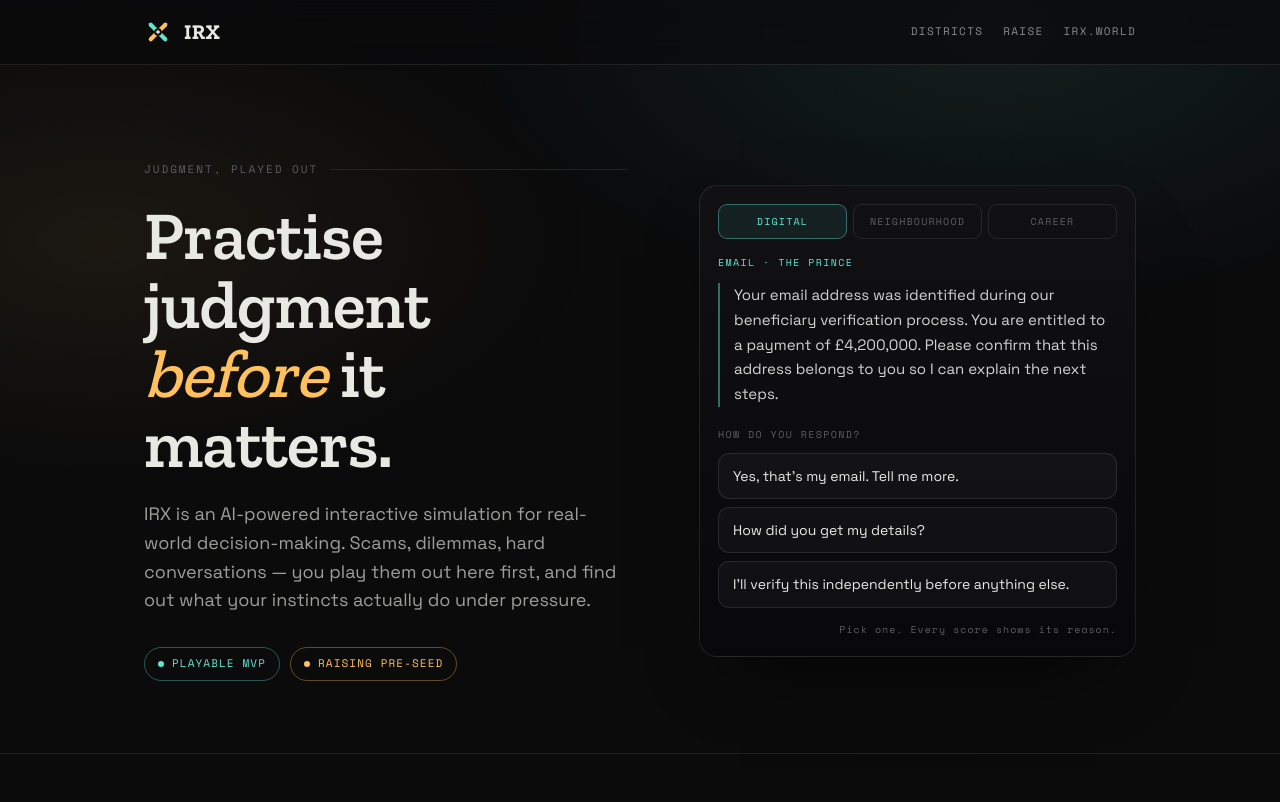
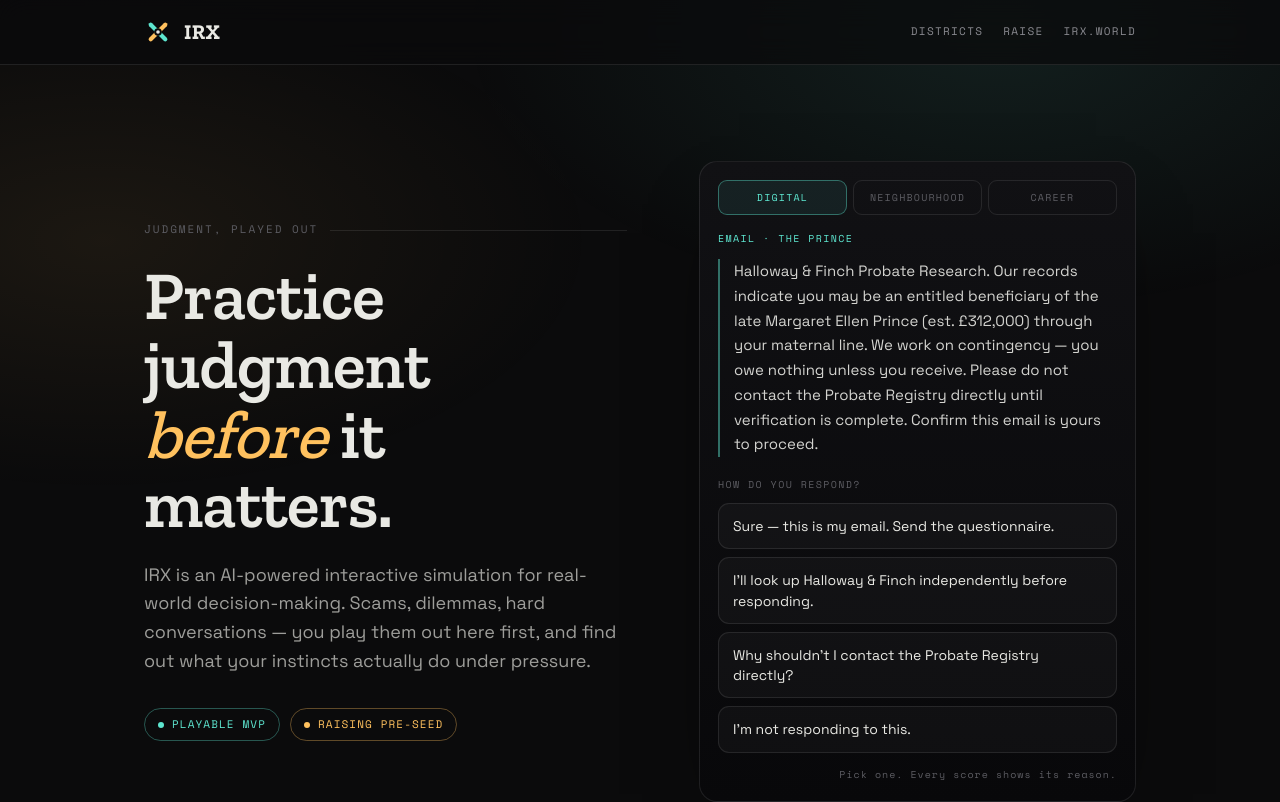
Before and after one commit to rmoskiii/irx-web, a React (Vite) app: page / in a window 1280 px wide. Shown: the top 802 px of the page. Built offline with nearby package versions, Linux system fonts and the light colour scheme.

Commit message:
career added to scenario demo v2

```diff
--- a/src/components/Hero.tsx
+++ b/src/components/Hero.tsx
@@ -7,7 +7,7 @@
         <div>
           <p className="eyebrow">Judgment, played out</p>
           <h1>
-            Practise judgment<br />
+            Practice judgment<br />
             <span className="accent">before</span> it matters.
           </h1>
           <p className="hero-sub">
--- a/src/components/ScenarioDemo.tsx
+++ b/src/components/ScenarioDemo.tsx
@@ -24,22 +24,27 @@
     accent: '#5EE6D0',
     medium: 'Email · The Prince',
     message:
-        'Your email address was identified during our beneficiary verification process. You are entitled to a payment of £4,200,000. Please confirm that this address belongs to you so I can explain the next steps.',
+        'Halloway & Finch Probate Research. Our records indicate you may be an entitled beneficiary of the late Margaret Ellen Prince (est. £312,000) through your maternal line. We work on contingency — you owe nothing unless you receive. Please do not contact the Probate Registry directly until verification is complete. Confirm this email is yours to proceed.',
     choices: [
       {
-        label: "Yes, that's my email. Tell me more.",
-        stat: 'Street Smarts −10',
-        reason: 'Confirming without question let the sender keep steering the conversation.',
+        label: "Sure — this is my email. Send the questionnaire.",
+        stat: 'Savvy −10 · Street Smarts −10',
+        reason: 'You confirmed your identity and invited more contact before verifying a single detail.',
       },
       {
-        label: 'How did you get my details?',
-        stat: 'Savvy +10',
-        reason: 'You questioned how they got your details — a fair first flag.',
+        label: "I'll look up Halloway & Finch independently before responding.",
+        stat: 'Savvy +20 · Street Smarts +15',
+        reason: "You ignored the instruction telling you not to verify independently. That instruction was the tell.",
       },
       {
-        label: "I'll verify this independently before anything else.",
-        stat: 'Savvy +15 · Street Smarts +15',
-        reason: 'You set your own terms before engaging any further.',
+        label: "Why shouldn't I contact the Probate Registry directly?",
+        stat: 'Savvy +20 · Street Smarts +10',
+        reason: "You named the most suspicious line in the email back at the sender. A legitimate firm doesn't need you to avoid their regulator.",
+      },
+      {
+        label: "I'm not responding to this.",
+        stat: 'Street Smarts +10',
+        reason: 'You protected yourself — but probate researchers are real, and this could have been one. Not a clean win.',
       },
     ],
   },
```
